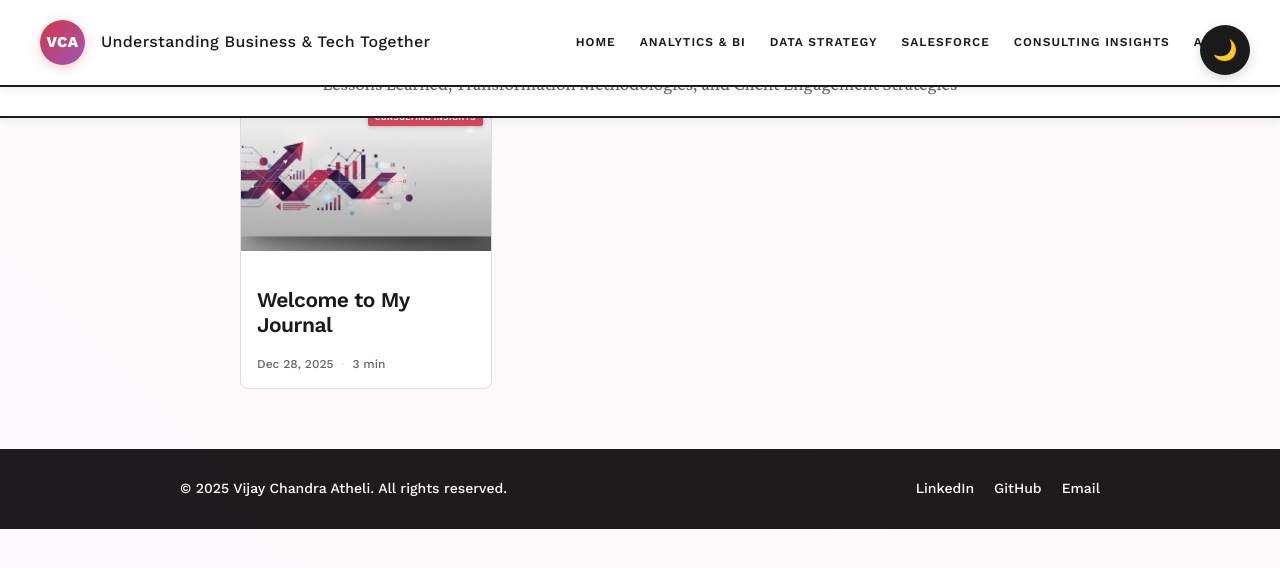
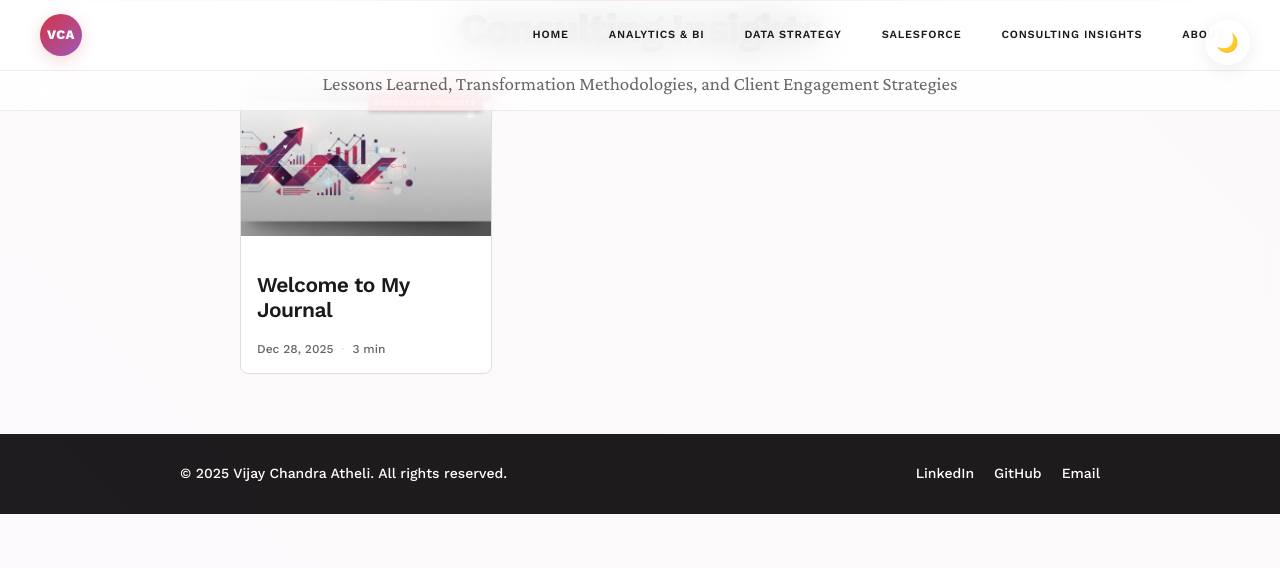
Before and after one commit to VijayChandraAtheli/vijaychandraatheli.com, a Jekyll site: the page built from pages/consulting-insights.md, in a window 1280 px wide. Shown: the top 568 px of the page. Built offline with Jekyll 4.4.1, drawn with Linux system fonts in a browser that asks for light colours.

Commit message:
Premium glassy header: VCA circle + frosted glass effect

```diff
--- a/_includes/header.html
+++ b/_includes/header.html
@@ -2,7 +2,6 @@
     <div class="header-content">
         <div class="header-left">
             <a href="{{ '/' | relative_url }}" class="site-logo-circle">VCA</a>
-            <span class="site-tagline-compact">Understanding Business & Tech Together</span>
         </div>
         <nav>
             {% for item in site.navigation %}
--- a/assets/css/main.css
+++ b/assets/css/main.css
@@ -1,6 +1,6 @@
 /* ==========================================================================
-   VIJAY'S JOURNAL - COMFORTABLE COMPACT HEADER
-   Fixed header with breathing room, VCA circle, modern tagline
+   VIJAY'S JOURNAL - PREMIUM GLASSY HEADER
+   Glassmorphism, subtle animations, VCA circle only
    ========================================================================== */
 
 /* ==========================================================================
@@ -41,7 +41,7 @@ body {
     line-height: 1.4;
     font-size: 18px;
     transition: background 0.3s ease, color 0.3s ease;
-    padding-top: 100px;  /* Space for fixed header */
+    padding-top: 85px;  /* Space for fixed header */
 }
 
 /* ==========================================================================
@@ -81,36 +81,44 @@ body {
 
 .theme-toggle {
     position: fixed;
-    top: 25px;
+    top: 20px;
     right: 30px;
-    background: var(--dark);
-    color: var(--light);
-    border: none;
-    width: 50px;
-    height: 50px;
+    background: rgba(255, 255, 255, 0.9);
+    backdrop-filter: blur(10px);
+    -webkit-backdrop-filter: blur(10px);
+    color: var(--dark);
+    border: 1px solid rgba(255, 255, 255, 0.3);
+    width: 45px;
+    height: 45px;
     border-radius: 50%;
     cursor: pointer;
-    font-size: 20px;
+    font-size: 18px;
     display: flex;
     align-items: center;
     justify-content: center;
     z-index: 10000;
-    transition: transform 0.3s ease, box-shadow 0.3s ease;
-    box-shadow: 0 4px 12px rgba(0,0,0,0.15);
+    transition: transform 0.3s ease, box-shadow 0.3s ease, background 0.3s ease;
+    box-shadow: 0 4px 20px rgba(0, 0, 0, 0.08);
 }
 
 .theme-toggle:hover {
-    transform: scale(1.1) rotate(15deg);
-    box-shadow: 0 6px 20px rgba(0,0,0,0.25);
+    transform: scale(1.08) rotate(15deg);
+    box-shadow: 0 6px 25px rgba(0, 0, 0, 0.12);
+    background: rgba(255, 255, 255, 1);
 }
 
 body.dark-mode .theme-toggle {
-    background: var(--light);
-    color: var(--dark);
+    background: rgba(26, 26, 26, 0.9);
+    color: var(--light);
+    border-color: rgba(255, 255, 255, 0.1);
+}
+
+body.dark-mode .theme-toggle:hover {
+    background: rgba(26, 26, 26, 1);
 }
 
 /* ==========================================================================
-   FIXED COMFORTABLE COMPACT HEADER
+   PREMIUM GLASSY HEADER
    ========================================================================== */
 
 header {
@@ -118,17 +126,38 @@ header {
     top: 0;
     left: 0;
     width: 100%;
-    background: var(--light);
-    border-bottom: 2px solid var(--dark);
+    background: rgba(255, 255, 255, 0.85);
+    backdrop-filter: blur(20px) saturate(180%);
+    -webkit-backdrop-filter: blur(20px) saturate(180%);
+    border-bottom: 1px solid rgba(26, 26, 26, 0.08);
     z-index: 9999;
-    padding: 20px 40px;
-    box-shadow: 0 2px 10px rgba(0,0,0,0.08);
+    padding: 14px 40px;
+    transition: all 0.3s cubic-bezier(0.4, 0, 0.2, 1);
 }
 
 body.dark-mode header {
-    border-bottom-color: #333;
-    background: var(--light);
-    box-shadow: 0 2px 10px rgba(255,255,255,0.05);
+    background: rgba(10, 10, 10, 0.85);
+    border-bottom-color: rgba(255, 255, 255, 0.08);
+}
+
+header::before {
+    content: '';
+    position: absolute;
+    top: 0;
+    left: 0;
+    right: 0;
+    height: 1px;
+    background: linear-gradient(90deg,
+        transparent,
+        rgba(214, 52, 71, 0.1) 50%,
+        transparent
+    );
+    opacity: 0;
+    transition: opacity 0.3s ease;
+}
+
+header:hover::before {
+    opacity: 1;
 }
 
 .header-content {
@@ -137,19 +166,18 @@ body.dark-mode header {
     display: flex;
     align-items: center;
     justify-content: space-between;
-    gap: 35px;
+    gap: 30px;
 }
 
-/* Logo Circle and Tagline - Left Side */
+/* VCA Circle Logo */
 .header-left {
     display: flex;
     align-items: center;
-    gap: 16px;
 }
 
 .site-logo-circle {
-    width: 45px;
-    height: 45px;
+    width: 42px;
+    height: 42px;
     border-radius: 50%;
     background: linear-gradient(135deg, var(--accent), var(--gradient-end));
     display: flex;
@@ -157,34 +185,51 @@ body.dark-mode header {
     justify-content: center;
     color: white;
     font-family: 'Work Sans', sans-serif;
-    font-size: 15px;
+    font-size: 13px;
     font-weight: 800;
     letter-spacing: 0.5px;
     text-decoration: none;
-    box-shadow: 0 3px 12px rgba(214, 52, 71, 0.25);
-    transition: transform 0.3s ease, box-shadow 0.3s ease;
-    flex-shrink: 0;
+    box-shadow: 0 4px 16px rgba(214, 52, 71, 0.2);
+    transition: all 0.4s cubic-bezier(0.4, 0, 0.2, 1);
+    position: relative;
+    overflow: hidden;
+}
+
+.site-logo-circle::before {
+    content: '';
+    position: absolute;
+    top: -50%;
+    left: -50%;
+    width: 200%;
+    height: 200%;
+    background: radial-gradient(circle, rgba(255,255,255,0.3) 0%, transparent 70%);
+    opacity: 0;
+    transition: opacity 0.4s ease;
 }
 
 .site-logo-circle:hover {
-    transform: translateY(-2px);
-    box-shadow: 0 5px 18px rgba(214, 52, 71, 0.35);
+    transform: translateY(-3px) scale(1.05);
+    box-shadow: 0 8px 25px rgba(214, 52, 71, 0.35);
 }
 
-.site-tagline-compact {
-    font-family: 'Work Sans', sans-serif;
-    font-size: 16px;
-    color: var(--dark);
-    font-weight: 500;
-    letter-spacing: 0.3px;
-    line-height: 1.3;
-    white-space: nowrap;
+.site-logo-circle:hover::before {
+    opacity: 1;
+    animation: shimmer 1.5s ease-in-out infinite;
 }
 
-/* Navigation - Right Side */
+@keyframes shimmer {
+    0%, 100% { transform: translate(-50%, -50%) rotate(0deg); }
+    50% { transform: translate(-30%, -30%) rotate(180deg); }
+}
+
+.site-logo-circle:active {
+    transform: translateY(-1px) scale(1.02);
+}
+
+/* Navigation - Premium Style */
 nav {
     display: flex;
-    gap: 24px;
+    gap: 8px;
     align-items: center;
 }
 
@@ -192,20 +237,33 @@ nav a {
     color: var(--dark);
     text-decoration: none;
     font-family: 'Work Sans', sans-serif;
-    font-size: 12px;
+    font-size: 11px;
     font-weight: 600;
-    letter-spacing: 1px;
+    letter-spacing: 0.8px;
     text-transform: uppercase;
+    padding: 8px 16px;
+    border-radius: 8px;
     position: relative;
-    transition: color 0.3s ease;
+    transition: all 0.3s cubic-bezier(0.4, 0, 0.2, 1);
     white-space: nowrap;
+}
+
+nav a::before {
+    content: '';
+    position: absolute;
+    inset: 0;
+    border-radius: 8px;
+    background: linear-gradient(135deg, var(--accent), var(--gradient-end));
+    opacity: 0;
+    transition: opacity 0.3s ease;
 }
 
 nav a::after {
     content: '';
     position: absolute;
-    bottom: -5px;
-    left: 0;
+    bottom: 0;
+    left: 50%;
+    transform: translateX(-50%);
     width: 0;
     height: 2px;
     background: var(--accent);
@@ -214,10 +272,16 @@ nav a::after {
 
 nav a:hover {
     color: var(--accent);
+    background: rgba(214, 52, 71, 0.05);
+    transform: translateY(-1px);
 }
 
-nav a:hover::after {
-    width: 100%;
+body.dark-mode nav a:hover {
+    background: rgba(214, 52, 71, 0.15);
+}
+
+nav a:active {
+    transform: translateY(0);
 }
 
 /* ==========================================================================
@@ -917,7 +981,7 @@ body.dark-mode .article-footer {
 
 @media (max-width: 992px) {
     body {
-        padding-top: 90px;
+        padding-top: 75px;
     }
 
     .container {
@@ -925,29 +989,26 @@ body.dark-mode .article-footer {
     }
 
     header {
-        padding: 18px 30px;
+        padding: 12px 30px;
     }
 
     .header-content {
-        gap: 25px;
+        gap: 20px;
     }
 
     .site-logo-circle {
-        width: 42px;
-        height: 42px;
-        font-size: 14px;
-    }
-
-    .site-tagline-compact {
-        font-size: 14px;
+        width: 38px;
+        height: 38px;
+        font-size: 12px;
     }
 
     nav {
-        gap: 18px;
+        gap: 6px;
     }
 
     nav a {
-        font-size: 11px;
+        font-size: 10px;
+        padding: 7px 12px;
     }
 
     .articles-grid,
@@ -965,7 +1026,7 @@ body.dark-mode .article-footer {
 @media (max-width: 768px) {
     body {
         font-size: 18px;
-        padding-top: 145px; /* More space for stacked header */
+        padding-top: 130px;
     }
 
     .container {
@@ -973,45 +1034,38 @@ body.dark-mode .article-footer {
     }
 
     header {
-        padding: 16px 20px;
+        padding: 12px 20px;
     }
 
     .header-content {
         flex-direction: column;
         align-items: flex-start;
-        gap: 14px;
-    }
-
-    .header-left {
-        gap: 14px;
+        gap: 12px;
     }
 
     .site-logo-circle {
-        width: 40px;
-        height: 40px;
-        font-size: 13px;
-    }
-
-    .site-tagline-compact {
-        font-size: 13px;
+        width: 36px;
+        height: 36px;
+        font-size: 11px;
     }
 
     nav {
-        gap: 14px;
+        gap: 6px;
         flex-wrap: wrap;
         width: 100%;
     }
 
     nav a {
-        font-size: 10px;
+        font-size: 9px;
+        padding: 6px 10px;
     }
 
     .theme-toggle {
-        top: 16px;
+        top: 14px;
         right: 20px;
-        width: 45px;
-        height: 45px;
-        font-size: 18px;
+        width: 40px;
+        height: 40px;
+        font-size: 16px;
     }
 
     .articles-grid,
@@ -1077,13 +1131,9 @@ body.dark-mode .article-footer {
     }
 
     .site-logo-circle {
-        width: 38px;
-        height: 38px;
-        font-size: 12px;
-    }
-
-    .site-tagline-compact {
-        font-size: 12px;
+        width: 34px;
+        height: 34px;
+        font-size: 10px;
     }
 
     .article-title {
```
